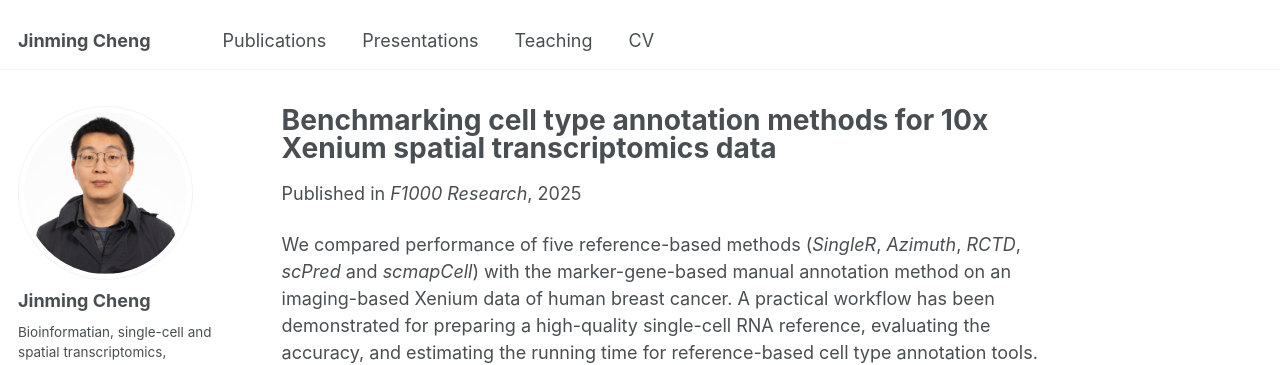
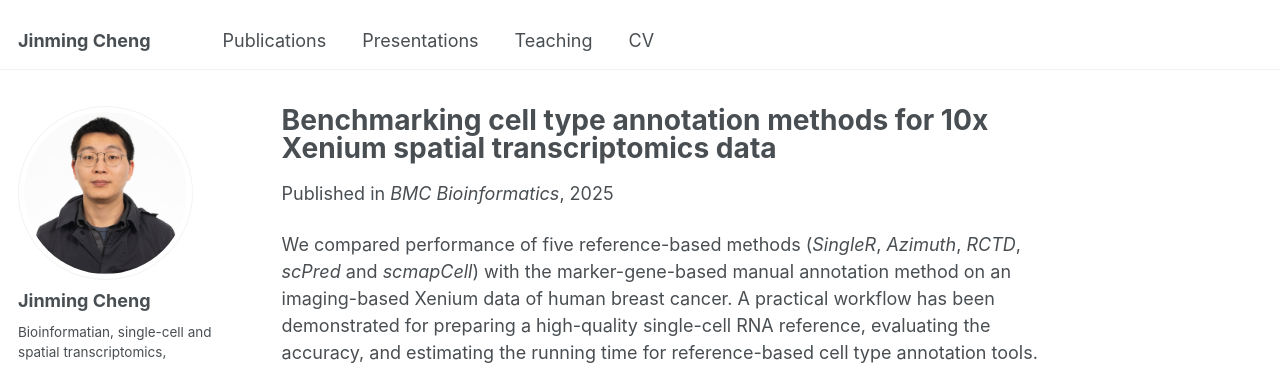
Before and after one commit to jinming-cheng/jinming-cheng.github.io, a Jekyll site: the page built from _publications/2025_Cheng_BMC_Bioinformatics.md, in a window 1280 px wide and 1219 px high. Shown: the top 365 px of the window. Built offline with Jekyll 4.4.1, drawn with Linux system fonts in a browser that asks for light colours; some web fonts are replaced.

Commit message:
Correct journal name

```diff
--- a/_publications/2025_Cheng_BMC_Bioinformatics.md
+++ b/_publications/2025_Cheng_BMC_Bioinformatics.md
@@ -5,7 +5,7 @@ category: manuscripts
 permalink: /publication/2025_Cheng_BMC_Bioinformatics
 excerpt: 'This paper is about benchmarking five different reference-based cell type annotation methods for 10x Xenium data.'
 date: 2025-01-20
-venue: 'F1000 Research'
+venue: 'BMC Bioinformatics'
 paperurl: 'https://bmcbioinformatics.biomedcentral.com/articles/10.1186/s12859-025-06044-0'
 citation: 'Cheng, J., Jin, X., Smyth, G. K., and Chen, Y. (2025). &quot;Benchmarking cell type annotation methods for 10x Xenium spatial transcriptomics data.&quot; <i>BMC Bioinformatics</i>. 26(1), 22.'
 ---
```
